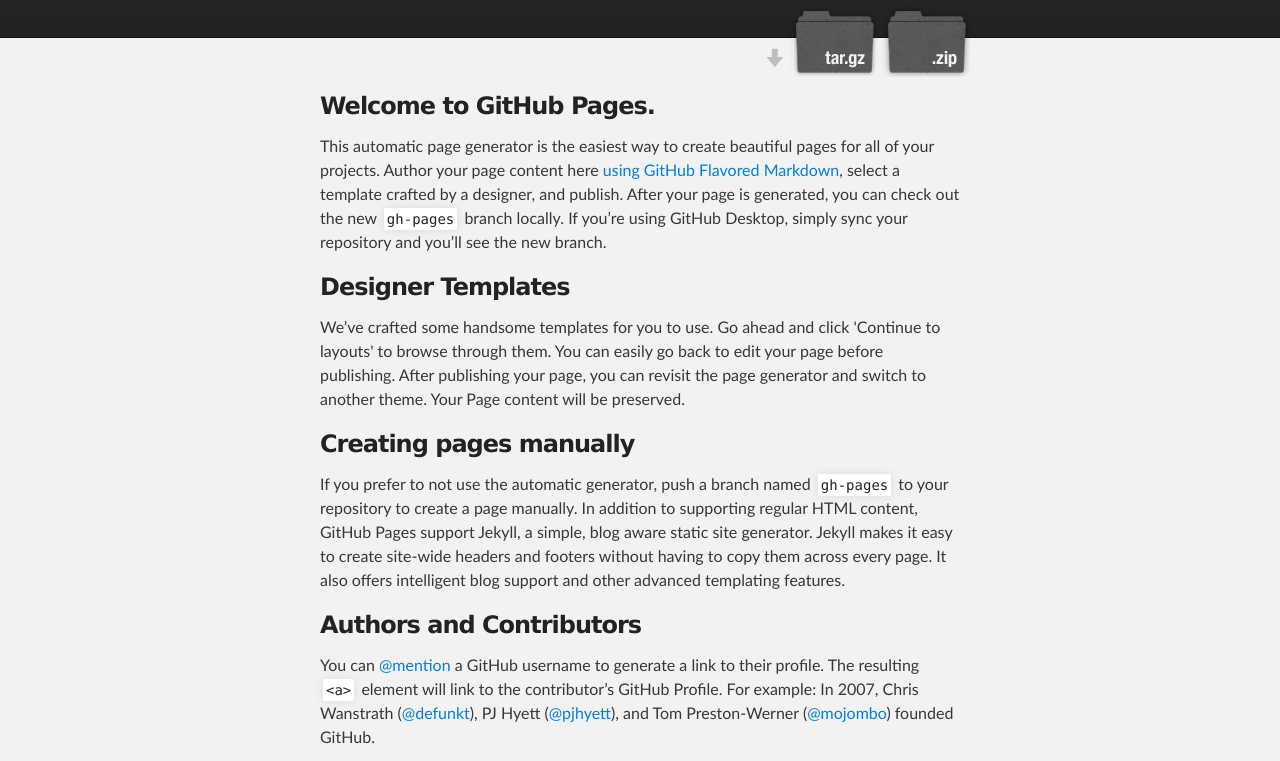
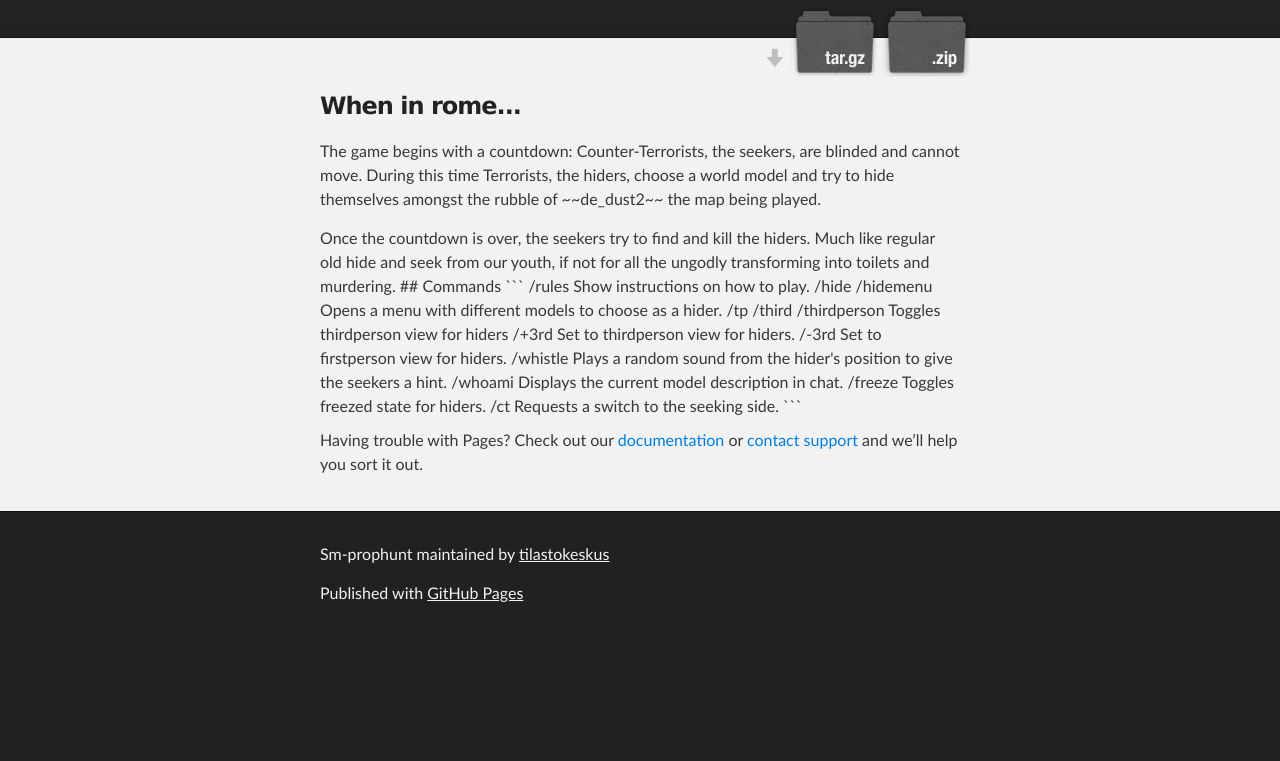
Before and after one commit to olavim/sm-PropHunt, a plain HTML site: page index.html in a window 1280 px wide. Shown: the part 172-933 px from the top of the page. After the commit the page ends 812 px from the top, so only its background shows below. Drawn offline with Linux system fonts and the light colour scheme.

Commit message:
Update index.html

````diff
--- a/index.html
+++ b/index.html
@@ -32,27 +32,25 @@
     <div id="main_content_wrap" class="outer">
       <section id="main_content" class="inner">
         <h3>
-<a id="welcome-to-github-pages" class="anchor" href="#welcome-to-github-pages" aria-hidden="true"><span class="octicon octicon-link"></span></a>Welcome to GitHub Pages.</h3>
+<a id="welcome-to-github-pages" class="anchor" href="#welcome-to-github-pages" aria-hidden="true"><span class="octicon octicon-link"></span></a>When in rome...</h3>
 
-<p>This automatic page generator is the easiest way to create beautiful pages for all of your projects. Author your page content here <a href="https://guides.github.com/features/mastering-markdown/">using GitHub Flavored Markdown</a>, select a template crafted by a designer, and publish. After your page is generated, you can check out the new <code>gh-pages</code> branch locally. If you’re using GitHub Desktop, simply sync your repository and you’ll see the new branch.</p>
+<p></p>The game begins with a countdown: Counter-Terrorists, the seekers, are blinded and cannot move. During this time Terrorists, the hiders, choose a world model and try to hide themselves amongst the rubble of ~~de_dust2~~ the map being played.
 
-<h3>
-<a id="designer-templates" class="anchor" href="#designer-templates" aria-hidden="true"><span class="octicon octicon-link"></span></a>Designer Templates</h3>
+<p></p>Once the countdown is over, the seekers try to find and kill the hiders. Much like regular old hide and seek from our youth, if not for all the ungodly transforming into toilets and murdering.
 
-<p>We’ve crafted some handsome templates for you to use. Go ahead and click 'Continue to layouts' to browse through them. You can easily go back to edit your page before publishing. After publishing your page, you can revisit the page generator and switch to another theme. Your Page content will be preserved.</p>
+## Commands
 
-<h3>
-<a id="creating-pages-manually" class="anchor" href="#creating-pages-manually" aria-hidden="true"><span class="octicon octicon-link"></span></a>Creating pages manually</h3>
-
-<p>If you prefer to not use the automatic generator, push a branch named <code>gh-pages</code> to your repository to create a page manually. In addition to supporting regular HTML content, GitHub Pages support Jekyll, a simple, blog aware static site generator. Jekyll makes it easy to create site-wide headers and footers without having to copy them across every page. It also offers intelligent blog support and other advanced templating features.</p>
-
-<h3>
-<a id="authors-and-contributors" class="anchor" href="#authors-and-contributors" aria-hidden="true"><span class="octicon octicon-link"></span></a>Authors and Contributors</h3>
-
-<p>You can <a href="https://github.com/blog/821" class="user-mention">@mention</a> a GitHub username to generate a link to their profile. The resulting <code>&lt;a&gt;</code> element will link to the contributor’s GitHub Profile. For example: In 2007, Chris Wanstrath (<a href="https://github.com/defunkt" class="user-mention">@defunkt</a>), PJ Hyett (<a href="https://github.com/pjhyett" class="user-mention">@pjhyett</a>), and Tom Preston-Werner (<a href="https://github.com/mojombo" class="user-mention">@mojombo</a>) founded GitHub.</p>
-
-<h3>
-<a id="support-or-contact" class="anchor" href="#support-or-contact" aria-hidden="true"><span class="octicon octicon-link"></span></a>Support or Contact</h3>
+```
+/rules                    Show instructions on how to play.
+/hide /hidemenu           Opens a menu with different models to choose as a hider.
+/tp /third /thirdperson   Toggles thirdperson view for hiders
+/+3rd                     Set to thirdperson view for hiders.
+/-3rd                     Set to firstperson view for hiders.
+/whistle                  Plays a random sound from the hider's position to give the seekers a hint.
+/whoami                   Displays the current model description in chat.
+/freeze                   Toggles freezed state for hiders.
+/ct                       Requests a switch to the seeking side.
+```
 
 <p>Having trouble with Pages? Check out our <a href="https://help.github.com/pages">documentation</a> or <a href="https://github.com/contact">contact support</a> and we’ll help you sort it out.</p>
       </section>
````
